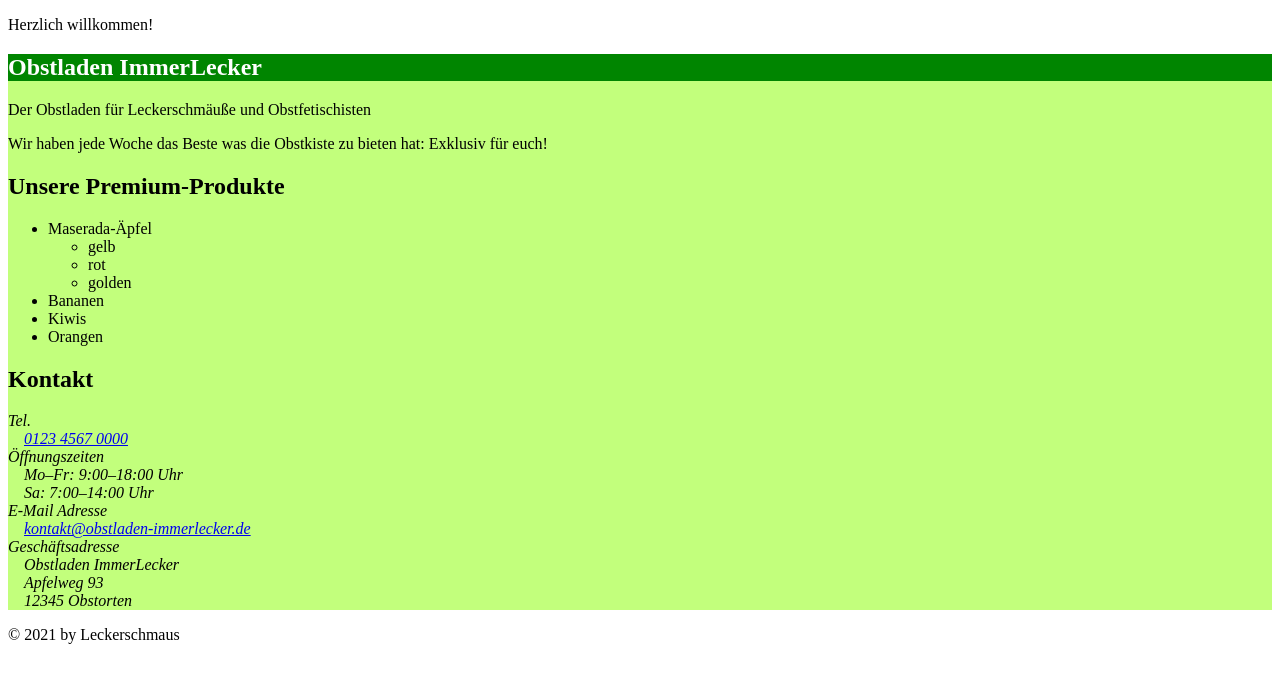
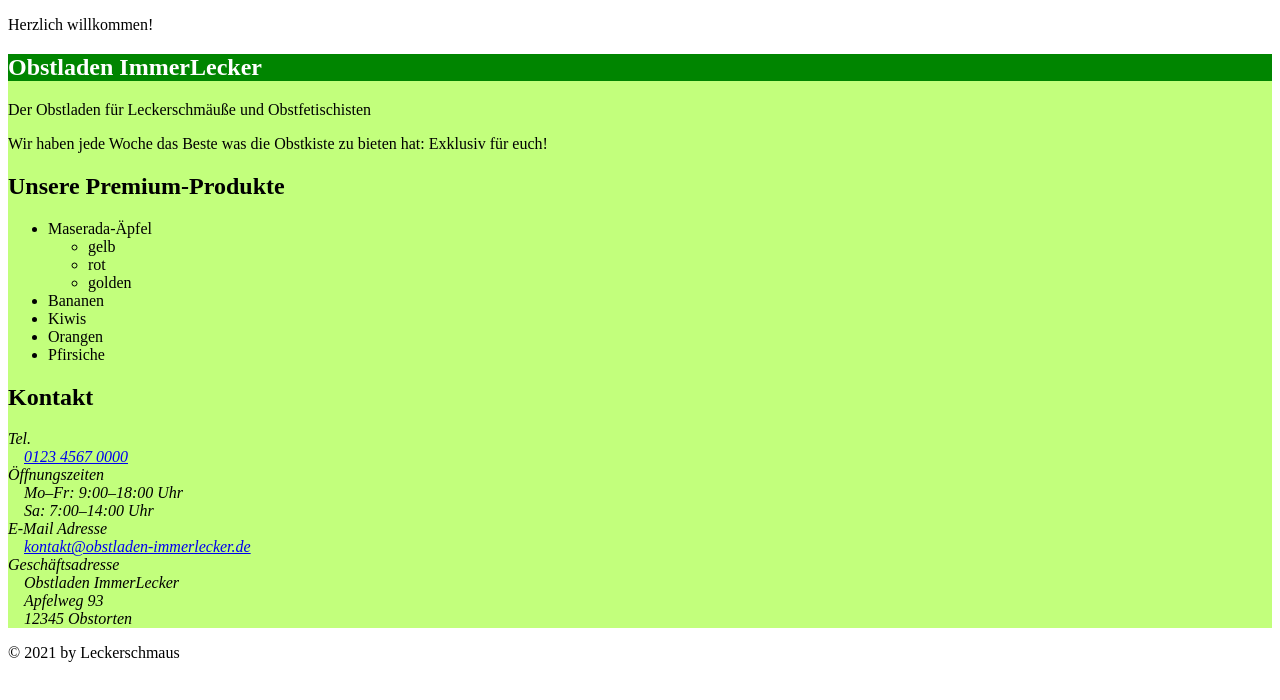
Before and after one commit to sgohlke/obstimmerlecker, a plain HTML site: page index.html in a window 1280 px wide. Drawn offline with Linux system fonts and the light colour scheme.

Commit message:
Add more products

```diff
--- a/index.html
+++ b/index.html
@@ -49,7 +49,8 @@
                         <li>Bananen</li>
                         <li>Kiwis</li>
                         <li>Orangen</li>
-                      </ul>
+                        <li>Pfirsiche</li>
+                    </ul>
                 </section>
             </article>
             <aside>
```
